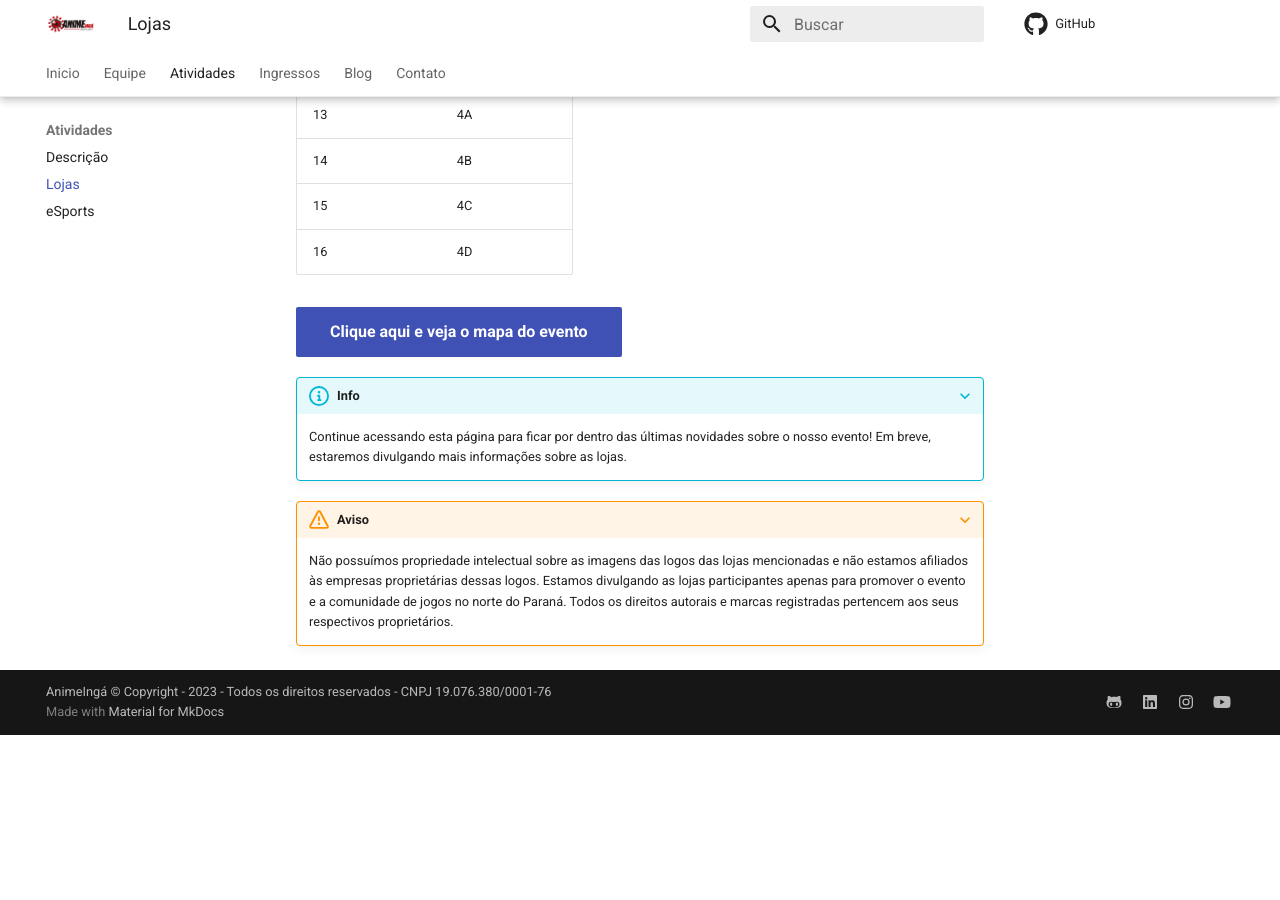
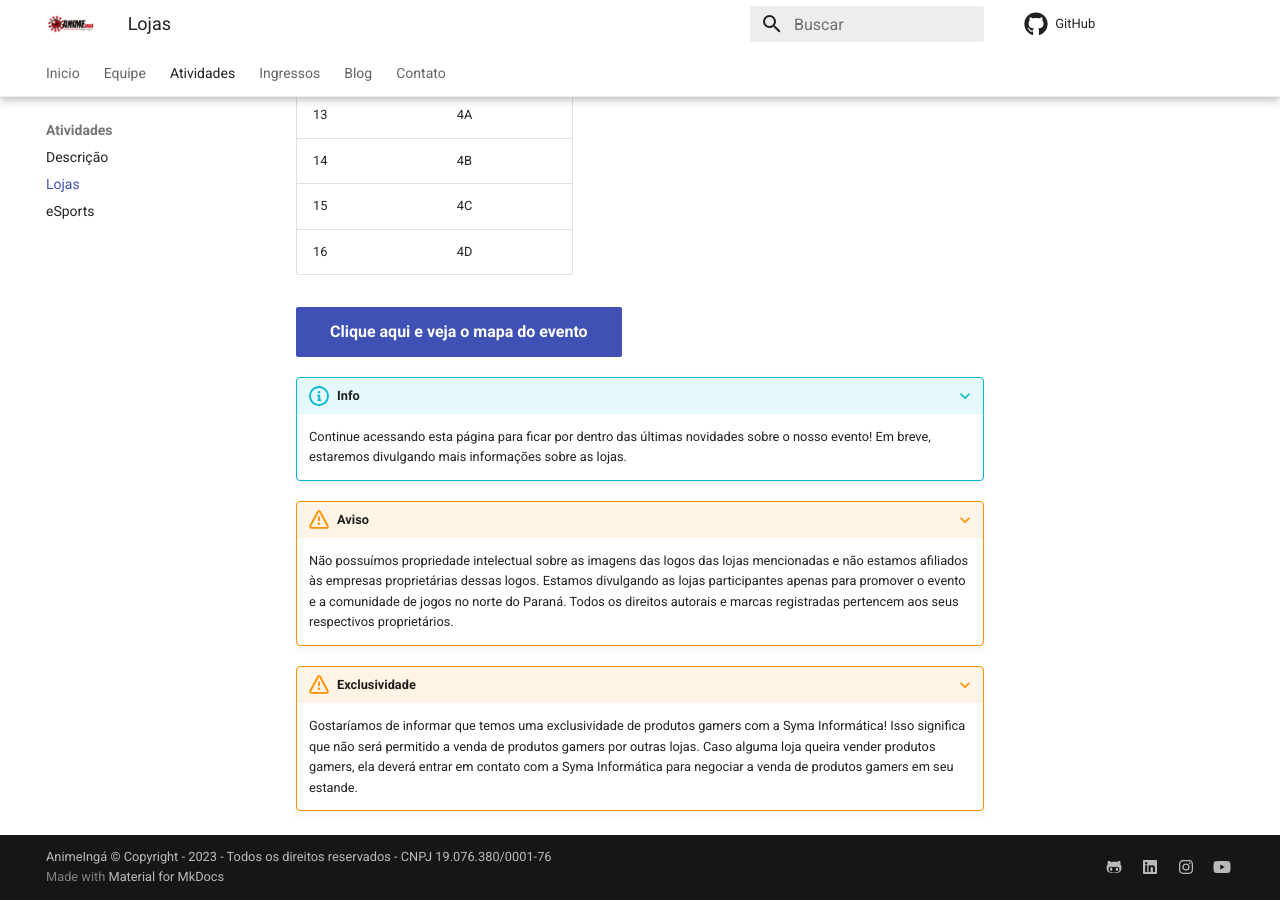
Before and after one commit to AnimeInga/animeinga.github.io, an MkDocs documentation site: the page built from docs/atividades/lojas.md, in a window 1280 px wide and 900 px high, scrolled down 1222 px. Built offline with MkDocs 1.6.1 and Material for MkDocs 9.7.7, drawn with Linux system fonts in a browser that asks for light colours; plug-ins that fetch from the network failed and are left out; before the commit the page ends 1957 px from its top, so only the background shows below that.

Commit message:
feat: exclusividade

```diff
--- a/docs/atividades/lojas.md
+++ b/docs/atividades/lojas.md
@@ -39,3 +39,7 @@ _Tabela de conversão de localização das lojas para o mapa do evento:_
 ???+ warning "Aviso"
 
     Não possuímos propriedade intelectual sobre as imagens das logos das lojas mencionadas e não estamos afiliados às empresas proprietárias dessas logos. Estamos divulgando as lojas participantes apenas para promover o evento e a comunidade de jogos no norte do Paraná. Todos os direitos autorais e marcas registradas pertencem aos seus respectivos proprietários.
+
+???+ warning "Exclusividade"
+
+    Gostaríamos de informar que temos uma exclusividade de produtos gamers com a Syma Informática! Isso significa que não será permitido a venda de produtos gamers por outras lojas. Caso alguma loja queira vender produtos gamers, ela deverá entrar em contato com a Syma Informática para negociar a venda de produtos gamers em seu estande.
```
